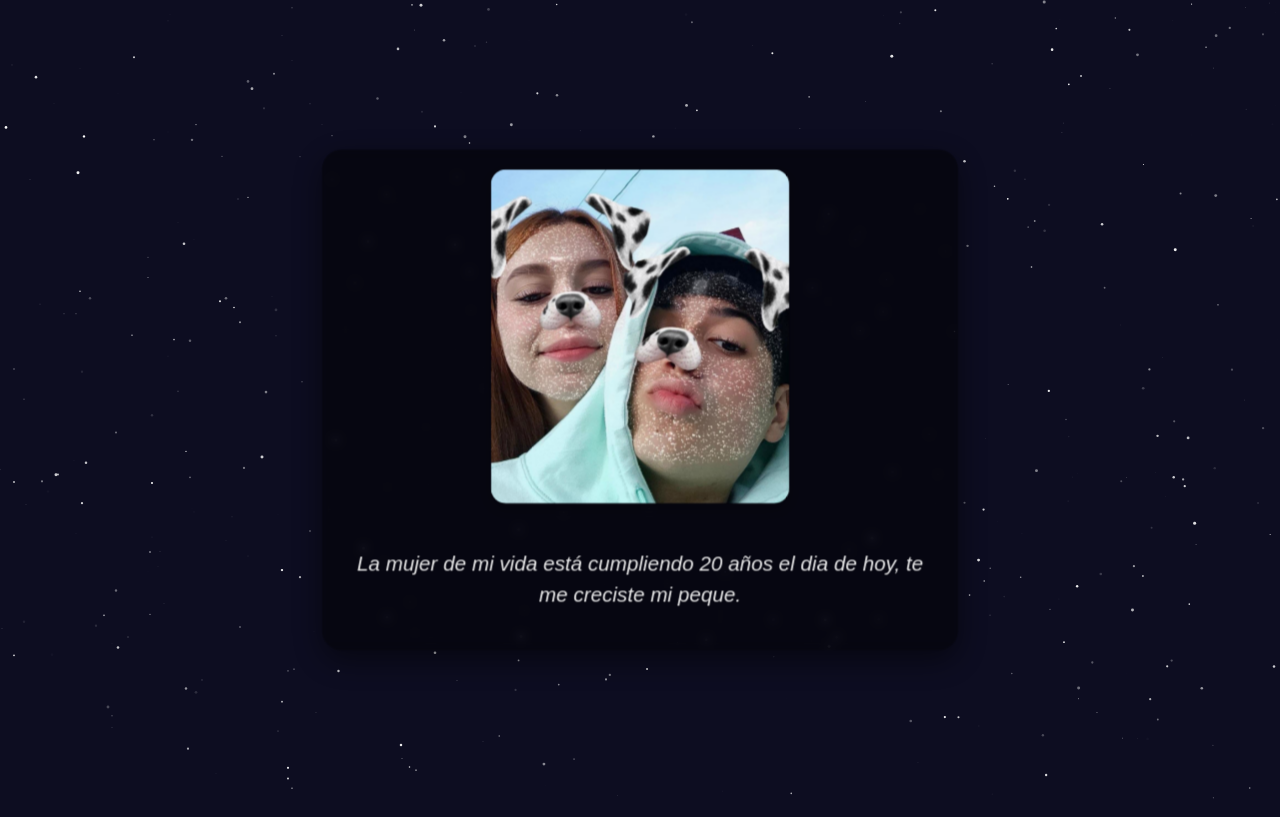
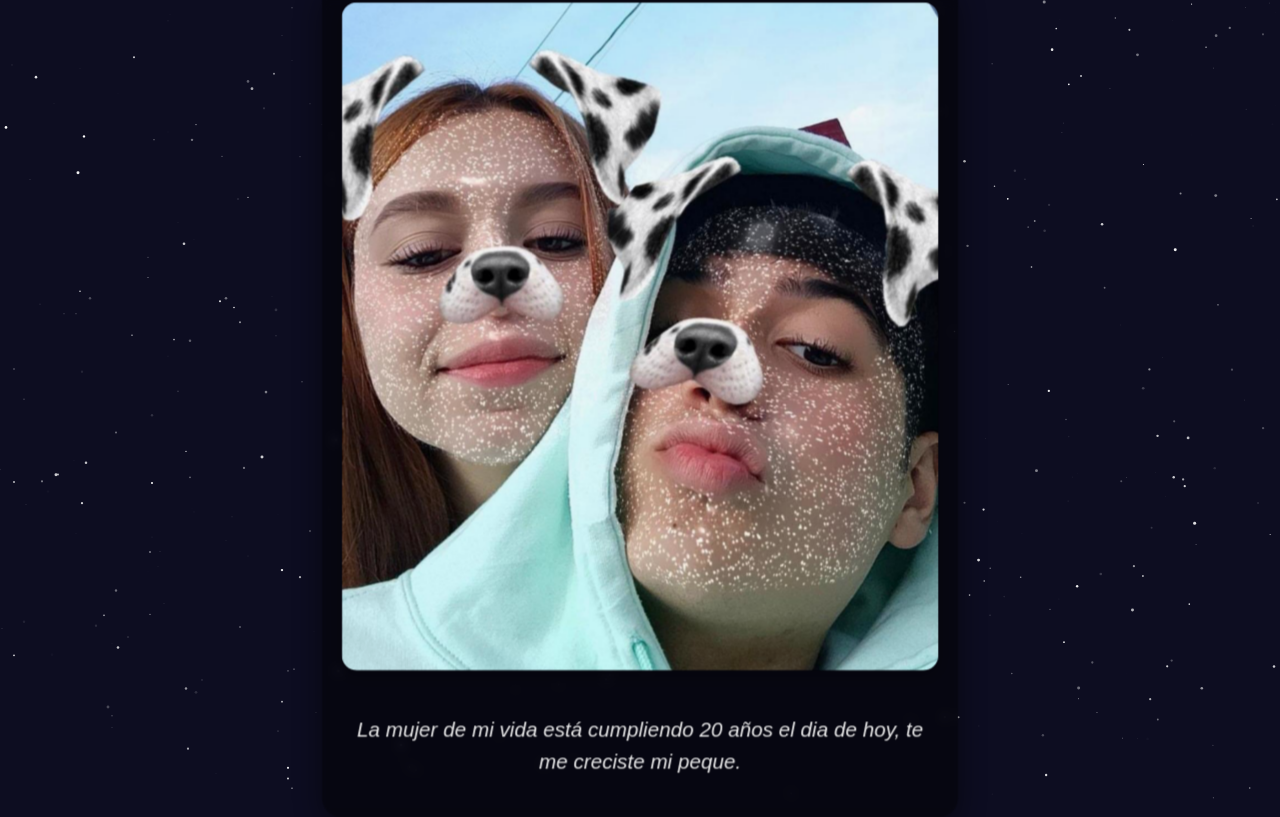
Before and after one commit to alejogomez21/cumple_mi_novia, a plain HTML site: page index.html in a window 1280 px wide. Both pictures are taken after a click on the button "Te Amo". Drawn offline with Linux system fonts and the light colour scheme.

Commit message:
Update style.css

```diff
--- a/style.css
+++ b/style.css
@@ -100,8 +100,8 @@ body {
 }
 
 .slide img {
-    max-width: 50%;
-    height: 10%;
+    max-width: 100%;
+    height: auto;
     border-radius: 15px;
     margin-bottom: 20px;
     box-shadow: 0 5px 15px rgba(0, 0, 0, 0.3);
```
